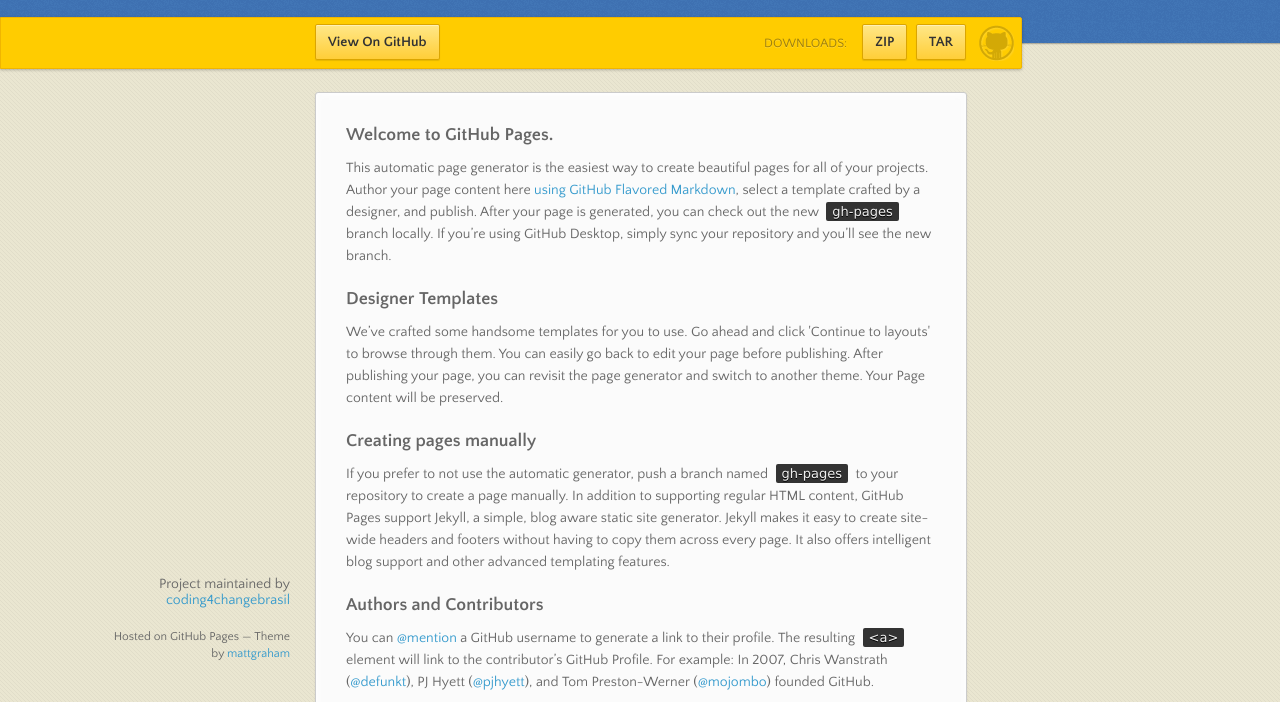
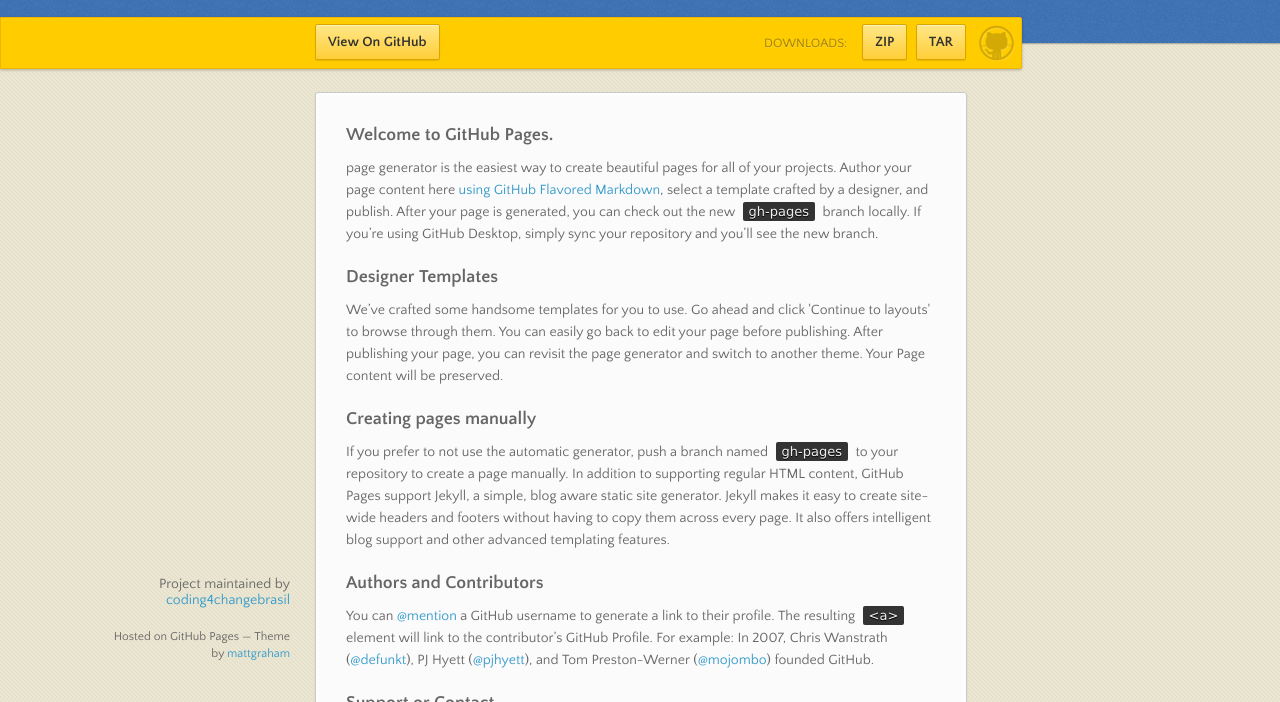
Before and after one commit to coding4changebrasil/website, a plain HTML site: page index.html in a window 1280 px wide. Shown: the part 98-800 px from the top of the page. Drawn offline with nearby package versions, Linux system fonts and the light colour scheme.

Commit message:
Update index.html

```diff
--- a/index.html
+++ b/index.html
@@ -42,7 +42,7 @@
         <h3>
 <a id="welcome-to-github-pages" class="anchor" href="#welcome-to-github-pages" aria-hidden="true"><span class="octicon octicon-link"></span></a>Welcome to GitHub Pages.</h3>
 
-<p>This automatic page generator is the easiest way to create beautiful pages for all of your projects. Author your page content here <a href="https://guides.github.com/features/mastering-markdown/">using GitHub Flavored Markdown</a>, select a template crafted by a designer, and publish. After your page is generated, you can check out the new <code>gh-pages</code> branch locally. If you’re using GitHub Desktop, simply sync your repository and you’ll see the new branch.</p>
+<p>page generator is the easiest way to create beautiful pages for all of your projects. Author your page content here <a href="https://guides.github.com/features/mastering-markdown/">using GitHub Flavored Markdown</a>, select a template crafted by a designer, and publish. After your page is generated, you can check out the new <code>gh-pages</code> branch locally. If you’re using GitHub Desktop, simply sync your repository and you’ll see the new branch.</p>
 
 <h3>
 <a id="designer-templates" class="anchor" href="#designer-templates" aria-hidden="true"><span class="octicon octicon-link"></span></a>Designer Templates</h3>
```
